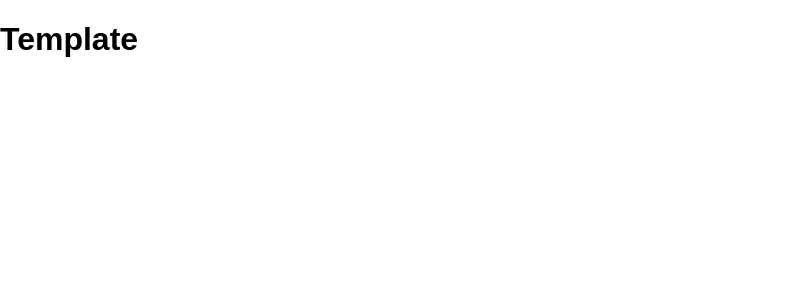
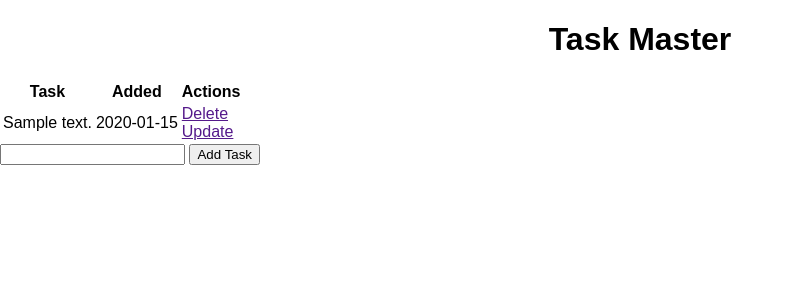
Before and after one commit to Bllagden/flask-crud-1, a Flask app: page / in a window 1280 px wide. Shown: the top 300 px of the page, without its empty margins (0-794 px from the left). Run offline with Flask 3, Linux system fonts and the light colour scheme; tables that the repository leaves empty hold one stand-in row (values such as "Sample post").

Commit message:
Implementation: Create, Read

```diff
--- a/app.py
+++ b/app.py
@@ -1,4 +1,4 @@
-from flask import Flask, render_template, url_for
+from flask import Flask, render_template, url_for, request, redirect
 from flask_sqlalchemy import SQLAlchemy
 from datetime import datetime
 
@@ -16,9 +16,22 @@ class Todo(db.Model):
         return f"<Task {self.id}>"
 
 
-@app.route('/')
+@app.route('/', methods=['POST', 'GET'])
 def index():
-    return render_template("index.html")
+    if request.method == 'POST':
+        task_content = request.form['content']
+        new_task = Todo(content=task_content)
+
+        try:
+            db.session.add(new_task)
+            db.session.commit()
+            return redirect('/')
+        except:
+            return 'There was an issue adding your task'
+
+    else:
+        tasks = Todo.query.order_by(Todo.date_created).all()
+        return render_template('index.html', tasks=tasks)
 
 
 if __name__ == '__main__':
--- a/templates/index.html
+++ b/templates/index.html
@@ -1,9 +1,36 @@
 {% extends 'base.html' %}
 
 {% block head %}
-
+<title>Task Master</title>
 {% endblock %}
 
 {% block body %}
-<h1>Template</h1>
+<div class="content">
+    <h1 style="text-align: center">Task Master</h1>
+
+    <table>
+        <tr>
+            <th>Task</th>
+            <th>Added</th>
+            <th>Actions</th>
+        </tr>
+
+        {% for task in tasks %}
+        <tr>
+            <td>{{ task.content }}</td>
+            <td>{{ task.date_created.date() }}</td>
+            <td>
+                <a href="">Delete</a>
+                <br>
+                <a href="">Update</a>
+            </td>
+        </tr>
+        {% endfor %}
+    </table>
+
+    <form action="/" method="POST">
+        <input type="text" name="content" id="content">
+        <input type="submit" value="Add Task">
+    </form>
+</div>
 {% endblock %}
```
